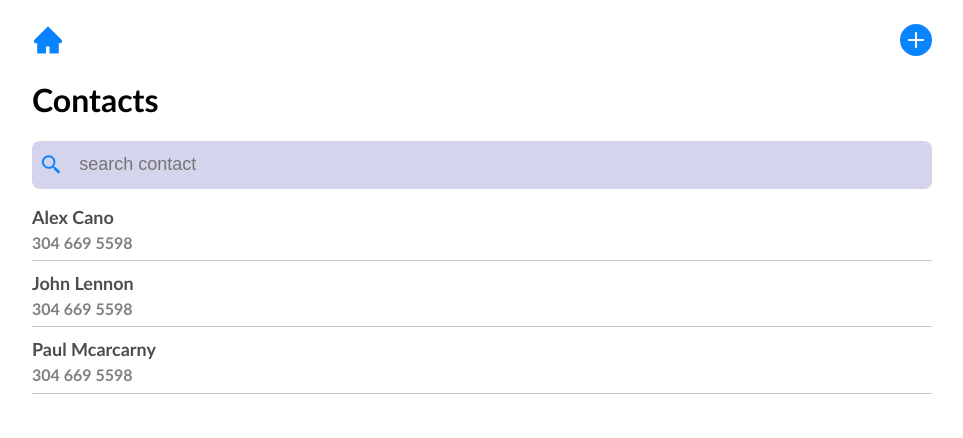
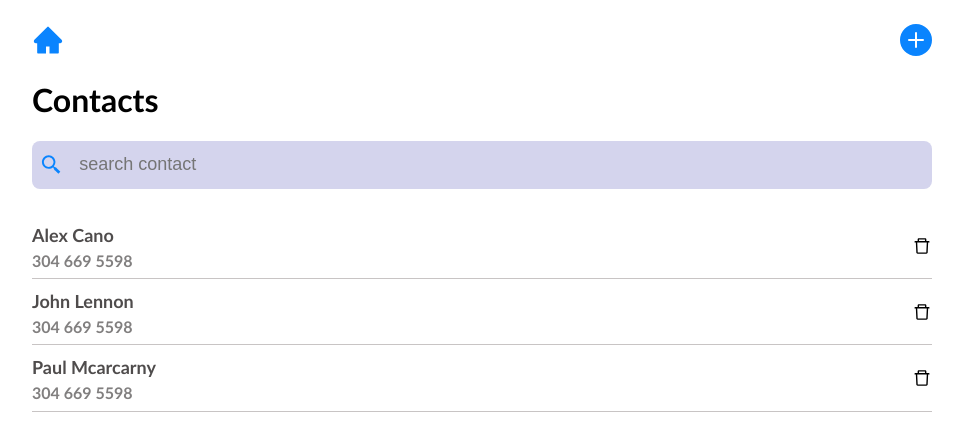
Before and after one commit to alejandroyunes/phone-app, a React (Create React App) app in the folder phonebook-app/: page / in a window 1280 px wide. Shown: the top 438 px of the page, without its empty margins (158-1121 px from the left). Built offline with nearby package versions, Linux system fonts and the light colour scheme.

Commit message:
added contact table and delete icon

```diff
--- a/phonebook-app/src/components/phonebook-body/index.js
+++ b/phonebook-app/src/components/phonebook-body/index.js
@@ -1,5 +1,5 @@
 import "./phonebook-body.scss"
-
+import {AiOutlineDelete} from 'react-icons/ai'
 
 export default function Layout (){
 
@@ -21,13 +21,31 @@ export default function Layout (){
     }
 ]
 
+const emptyArray = [
+    {},
+    {},
+    {}
+]
+
     return (
         <div className="body-wrapper">
-                {array.map((e) =>
+                {array ? array.map((e) =>
                 <div className="body-content">
-                    <h3>{e.firstName} {e.lastName}</h3>
-                    <h2>{e.phone}</h2>
-                </div> )}
+                    <div className="info">
+                        <h3>{e.firstName} {e.lastName}</h3>
+                        <h2>{e.phone}</h2>
+                    </div>
+                    <div className="delete-svg">
+                        <AiOutlineDelete/>
+                    </div>
+                </div>  )
+                    :
+                <div className="body-no-content">
+                    <h3>no contacts</h3>
+                    <h2></h2>
+                </div>
+
+    }
         </div>
     )
 }
--- a/phonebook-app/src/components/phonebook-body/phonebook-body.scss
+++ b/phonebook-app/src/components/phonebook-body/phonebook-body.scss
@@ -5,6 +5,10 @@
     .body-content {
         border-bottom: 1px solid rgb(200, 196, 196);
         line-height: 8px;
+        display: flex;
+        justify-content: space-between;
+        align-items: center;
+        .info {
             h3 {
                 color: rgb(79, 76, 76);
                 font-size: 18px;
@@ -14,4 +18,24 @@
                 font-size: 16px;
             }
         }
+        .delete-svg {
+            svg {
+                width: 20px;
+                height: 20px;
+                cursor: pointer;
             }
+            svg:hover {
+                color: red;
+            }
+        }
+    }
+    .body-no-content {
+        border-bottom: 1px solid rgb(200, 196, 196);
+        line-height: 8px;
+            h3 {
+                color: rgb(129, 127, 127);
+                display: flex;
+                justify-content: center;
+            }
+    }
+}
--- a/phonebook-app/src/components/phonebook-header/phonebook-header.scss
+++ b/phonebook-app/src/components/phonebook-header/phonebook-header.scss
@@ -35,7 +35,7 @@
             height: 32px;
             padding: 0;
             outline: none;
-            color: #0A84FE;
+            color: rgb(79, 76, 76);
             font-size: 18px;
             padding-left: 8px;
 
```
Lines whose indentation alone changed are shown as unchanged.
